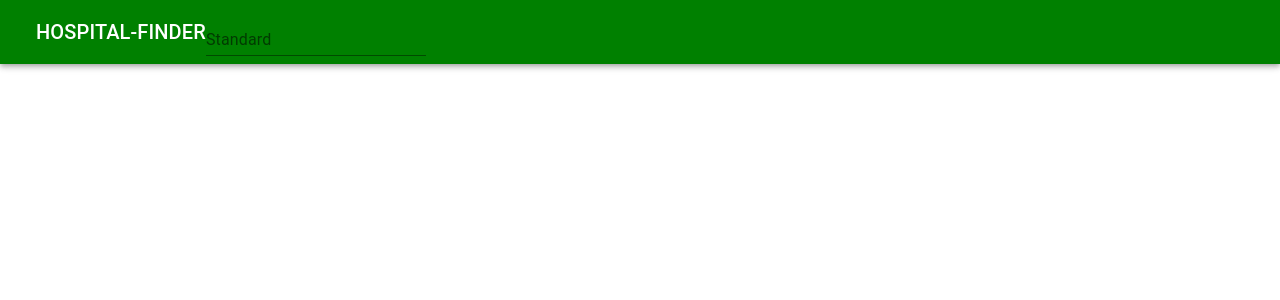
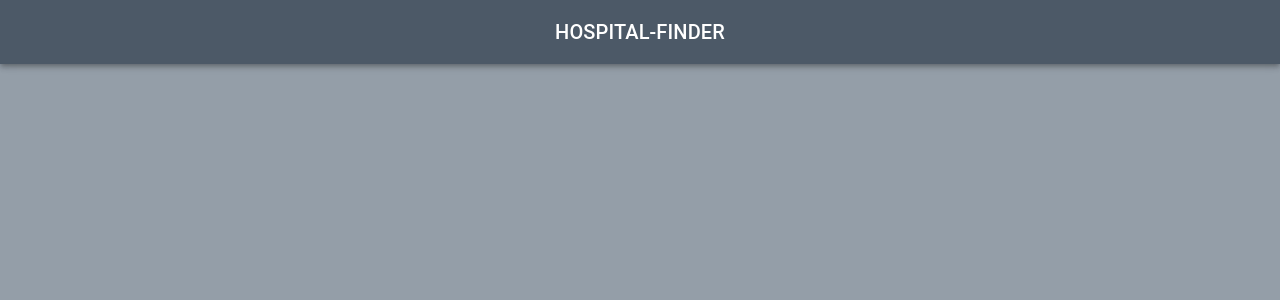
Before and after one commit to PaulOnyekwelu/hospital-finder, a React (Create React App) app: page / in a window 1280 px wide. Shown: the top 300 px of the page. Built offline with nearby package versions, Linux system fonts and the light colour scheme.

Commit message:
code refactoring - implementation of header component

```diff
--- a/src/components/header.tsx
+++ b/src/components/header.tsx
@@ -1,16 +1,22 @@
 import React from 'react';
 import { AppBar,Toolbar, IconButton, Typography, TextField } from '@material-ui/core';
 
-const Header = () =>
+const customStyles = {
+    header: {
+        background: 'hsl(210, 15%, 35%)'
+    },
+    brandName: {
+        margin: '0 auto'
+    }
+}
+
+const Header = (): JSX.Element =>
     <React.Fragment>
-        <AppBar position="static" style={{background:"green"}}>
+        <AppBar position="static" style={customStyles.header}>
             <Toolbar>
-                <IconButton edge="start" color="inherit" aria-label="open drawer">
-                </IconButton>
-                <Typography variant="h6" noWrap>
+                <Typography variant="h6" noWrap style={customStyles.brandName} >
                     HOSPITAL-FINDER
                 </Typography>
-                <TextField id="standard-basic" label="Standard" />
             </Toolbar>
         </AppBar>
     </React.Fragment>
--- a/src/containers/App.tsx
+++ b/src/containers/App.tsx
@@ -1,9 +1,17 @@
 import React from 'react';
 import Header from '../components/header';
 
+const customStyles = {
+  body: {
+    background: 'hsl(210, 10%, 62%)',
+    width: '100vw',
+    height: '100vh',
+  }
+}
+
 const App = ():JSX.Element =>
-    <React.Fragment>
+    <main style={customStyles.body}>
       <Header />
-    </React.Fragment>
+    </main>
 
 export default App;
--- a/src/index.css
+++ b/src/index.css
@@ -1,13 +1,5 @@
-body {
-  margin: 0;
-  font-family: -apple-system, BlinkMacSystemFont, 'Segoe UI', 'Roboto', 'Oxygen',
-    'Ubuntu', 'Cantarell', 'Fira Sans', 'Droid Sans', 'Helvetica Neue',
-    sans-serif;
-  -webkit-font-smoothing: antialiased;
-  -moz-osx-font-smoothing: grayscale;
+* {
+    box-sizing: border-box;
+    margin: 0;
+    padding: 0;
 }
-
-code {
-  font-family: source-code-pro, Menlo, Monaco, Consolas, 'Courier New',
-    monospace;
-}
--- a/src/index.tsx
+++ b/src/index.tsx
@@ -1,7 +1,8 @@
 import React from 'react';
 import ReactDOM from 'react-dom';
+import App from './containers/App';
+
 import './index.css';
-import App from './containers/App';
 
 ReactDOM.render(
   <React.StrictMode>
```
Also changed, not shown: css_variables.txt (added), 1 other file (tests, documents, lock files or other folders).
